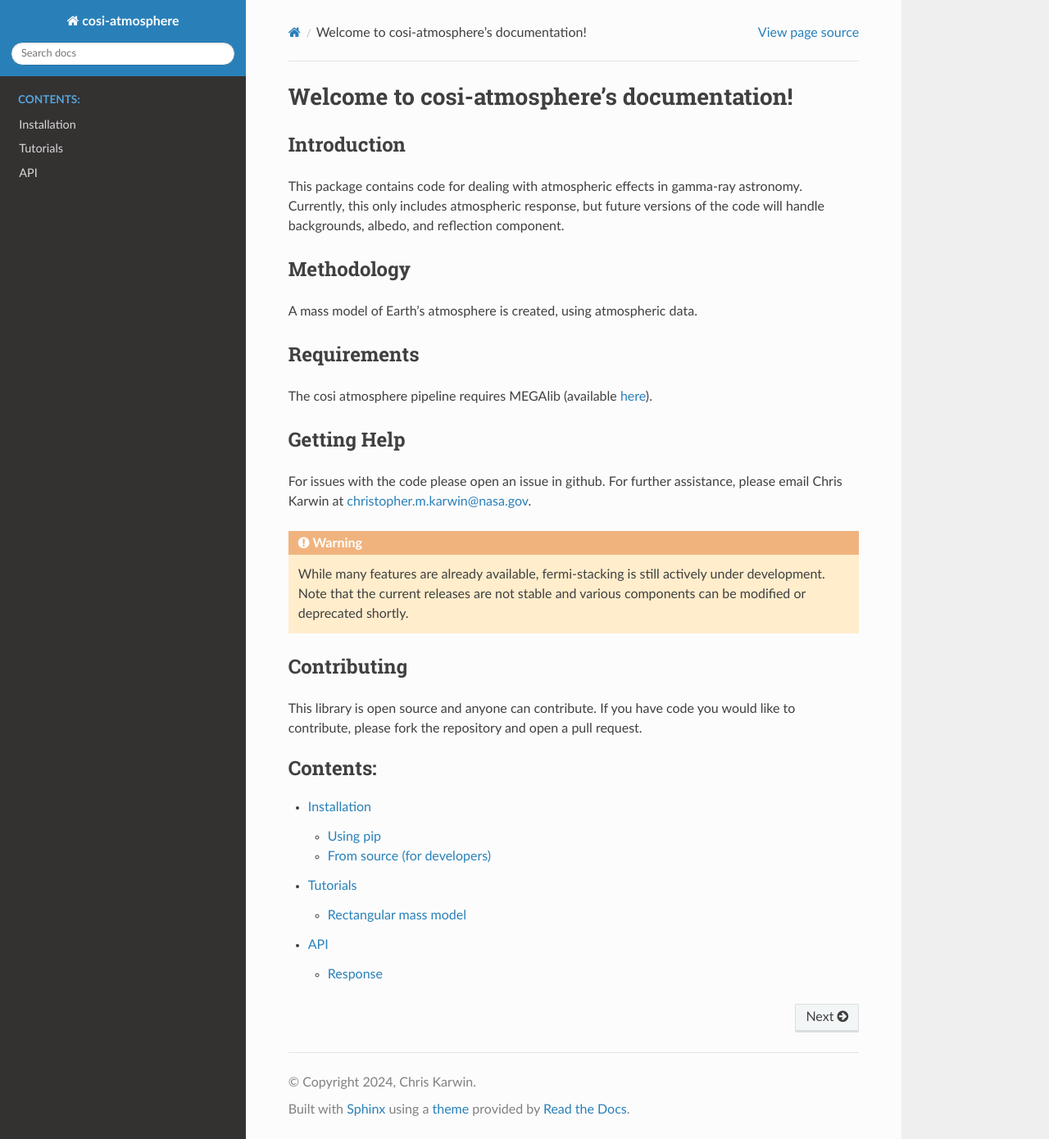
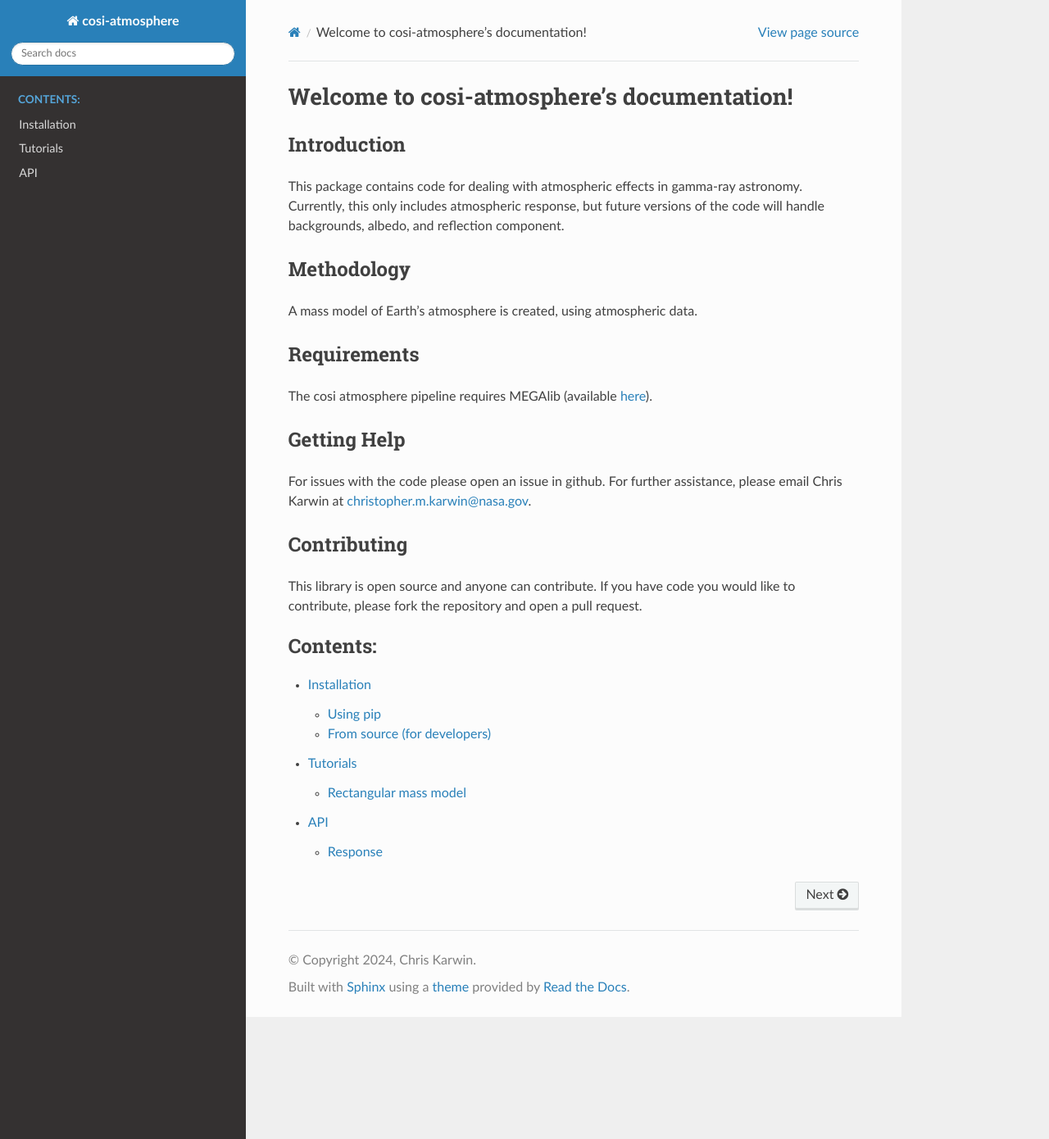
Before and after one commit to cositools/cosi-atmosphere, a Sphinx documentation site: the page built from docs/index.rst, in a window 1280 px wide and 1390 px high. Shown: the whole window at 82% size. Built offline with Sphinx 7.4.7 and the Read the Docs theme 2.0.0, drawn with Linux system fonts in a browser that asks for light colours.

Commit message:
Update index.rst

```diff
--- a/docs/index.rst
+++ b/docs/index.rst
@@ -18,9 +18,6 @@ Getting Help
 ------------
 For issues with the code please open an issue in github. For further assistance, please email Chris Karwin at christopher.m.karwin@nasa.gov.
 
-.. warning::
-   While many features are already available, fermi-stacking is still actively under development. Note that the current releases are not stable and various components can be modified or deprecated shortly.
-
 Contributing
 ------------
 This library is open source and anyone can contribute. If you have code you would like to contribute, please fork the repository and open a pull request.
```
